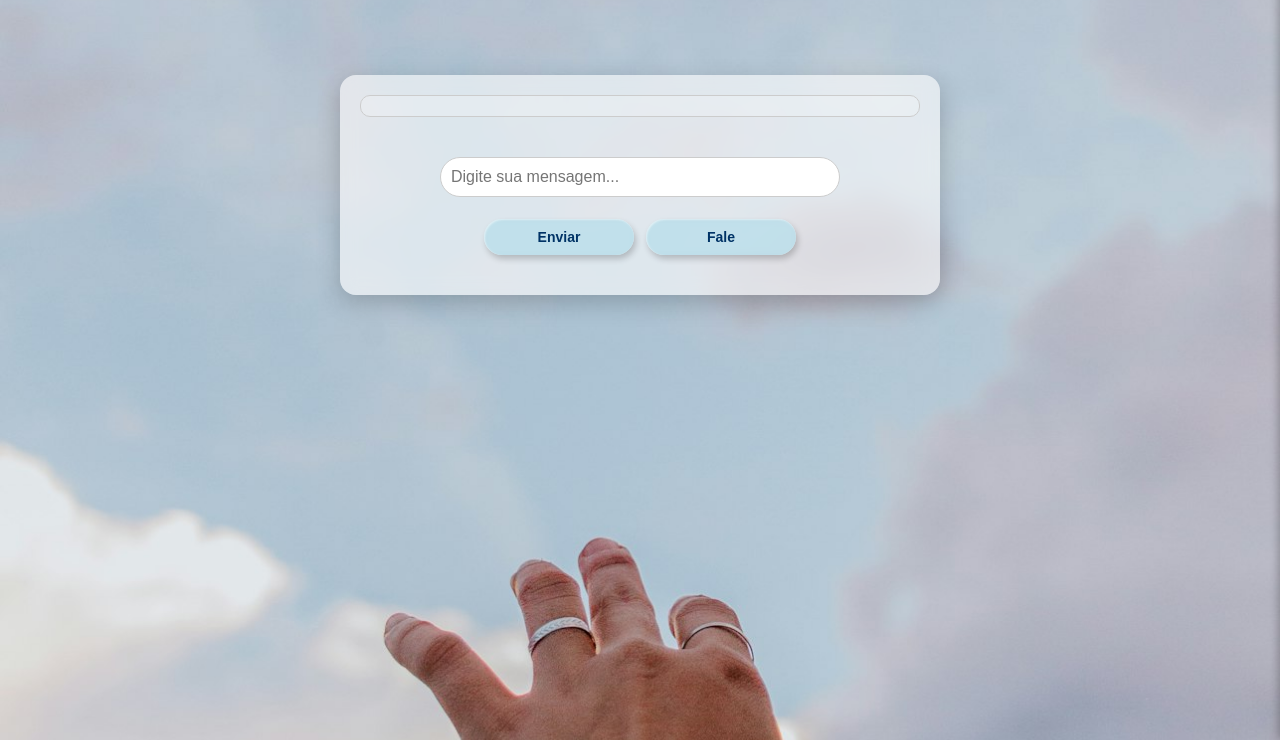
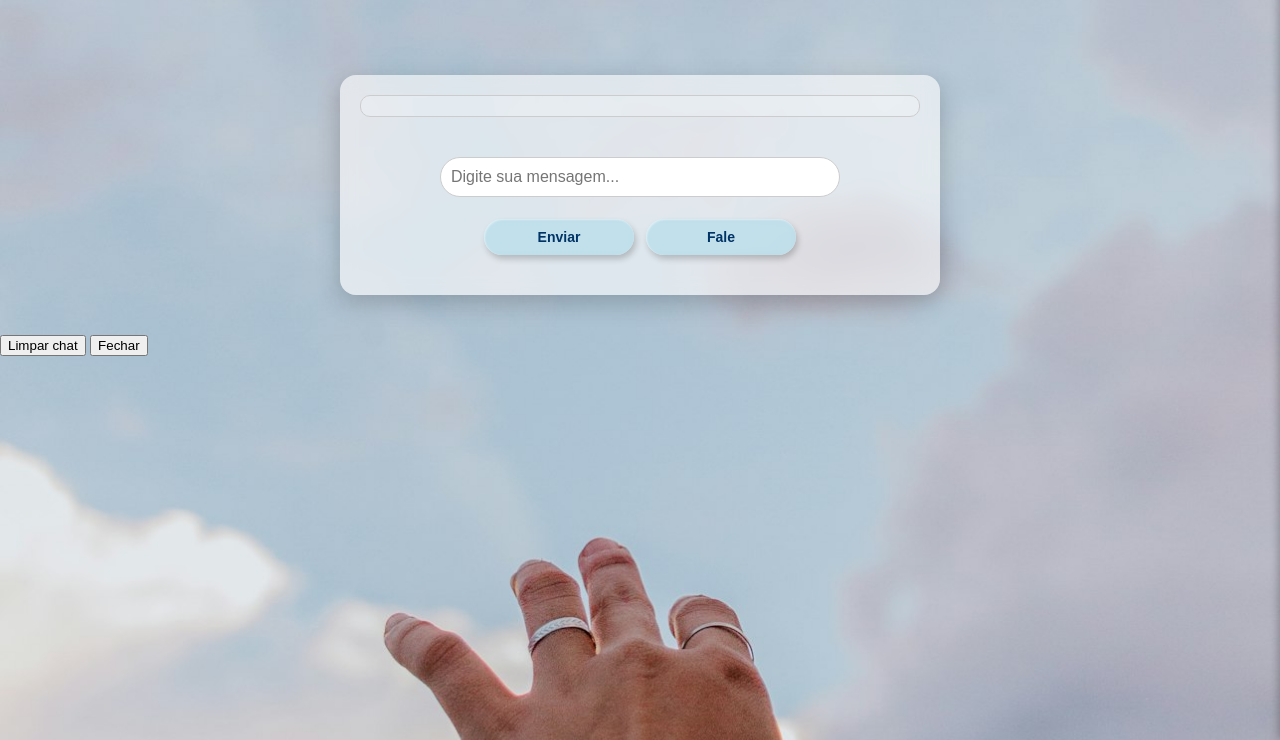
Before and after one commit to lucffernands/chat-jesus, a website: page public/index.html in a window 1280 px wide. Shown: the part 60-800 px from the top of the page. Drawn offline with Linux system fonts and the light colour scheme.

Commit message:
Update index.html

```diff
--- a/public/index.html
+++ b/public/index.html
@@ -76,5 +76,11 @@
         .catch(err => console.error('Erro ao registrar Service Worker:', err));
     }
   </script>
+
+  <div class="pwa-buttons">
+    <button id="btn-clear">Limpar chat</button>
+    <button id="btn-close">Fechar</button>
+  </div>
+
 </body>
 </html>
```
